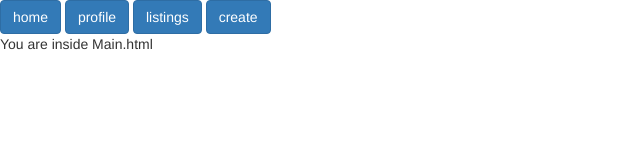
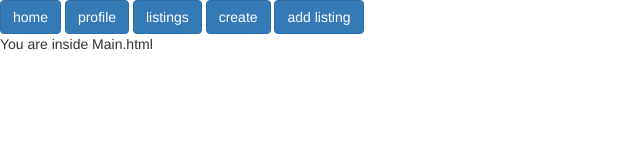
Before and after one commit to justinTime225/DogSurfing, a website: page clients/index.html in a window 1280 px wide. Shown: the whole page, without its empty margins (0-640 px from the left). Drawn offline with nearby package versions, Linux system fonts and the light colour scheme.

Commit message:
(feat) add ui route for addListing

```diff
--- a/clients/index.html
+++ b/clients/index.html
@@ -10,6 +10,7 @@
   <a ui-sref="profile" class="btn btn-primary">profile</a>
   <a ui-sref="listings" class="btn btn-primary">listings</a>
   <a ui-sref="create" class="btn btn-primary">create</a>
+  <a ui-sref="addListing" class="btn btn-primary">add listing</a>
   <div ui-view></div>
 <script type="text/javascript" src="assets/libs/angular.js"></script>
 
```
